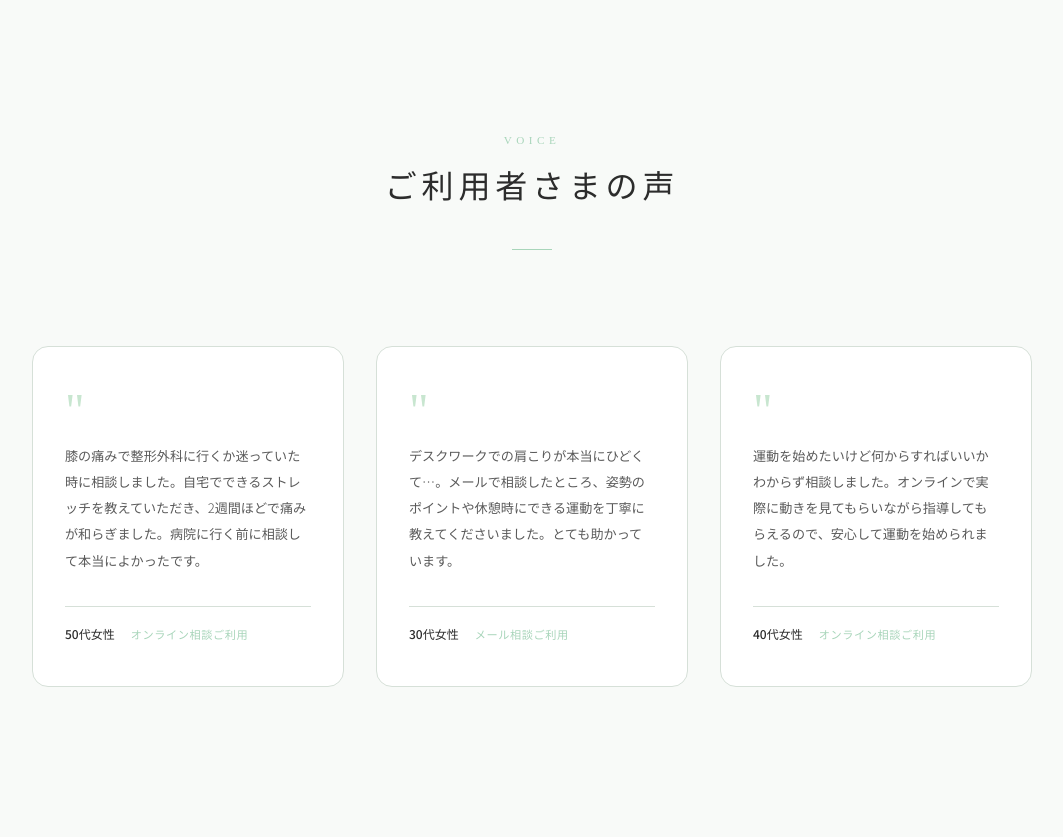
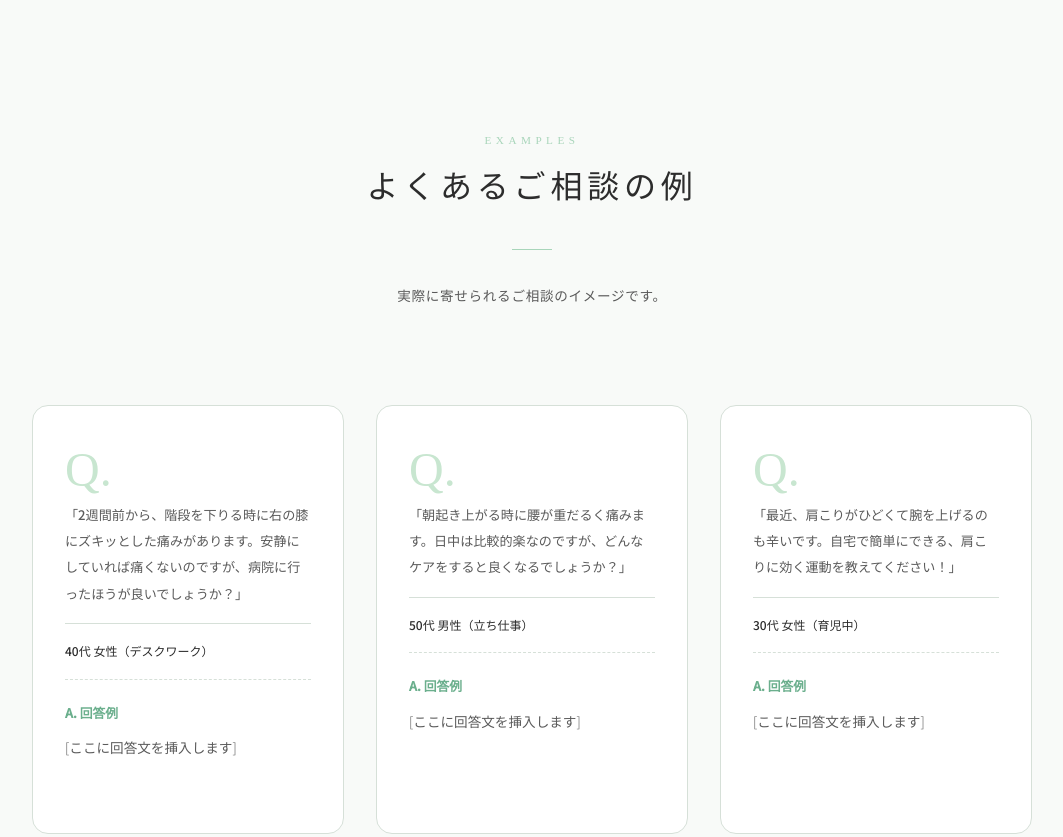
Before and after one commit to kudochin/newsletterLP, a plain HTML site: page index.html in a window 1280 px wide. Shown: the part 8500-9337 px from the top of the page, without its empty margins (108-1171 px from the left). Drawn offline with Linux system fonts and the light colour scheme.

Commit message:
Update voice section to consultation examples

```diff
--- a/index.html
+++ b/index.html
@@ -472,42 +472,58 @@
     </div>
   </section>
 
-  <!-- ===== VOICE SECTION ===== -->
-  <section id="voice" class="section section-alt">
+  <!-- ===== EXAMPLES SECTION ===== -->
+  <section id="examples" class="section section-alt">
     <div class="section-header reveal">
-      <p class="section-en">VOICE</p>
-      <h2 class="section-title">ご利用者さまの声</h2>
+      <p class="section-en">EXAMPLES</p>
+      <h2 class="section-title">よくあるご相談の例</h2>
       <div class="section-divider"></div>
+      <p class="section-desc">実際に寄せられるご相談のイメージです。</p>
     </div>
     <div class="voice-container">
       <div class="voice-card reveal">
-        <div class="voice-quote">"</div>
-        <p class="voice-text">
-          膝の痛みで整形外科に行くか迷っていた時に相談しました。自宅でできるストレッチを教えていただき、2週間ほどで痛みが和らぎました。病院に行く前に相談して本当によかったです。
+        <div class="voice-quote">Q.</div>
+        <p class="voice-text" style="font-weight: 500; margin-bottom: 1rem;">
+          「2週間前から、階段を下りる時に右の膝にズキッとした痛みがあります。安静にしていれば痛くないのですが、病院に行ったほうが良いでしょうか？」
         </p>
         <div class="voice-author">
-          <span class="voice-age">50代女性</span>
-          <span class="voice-plan">オンライン相談ご利用</span>
+          <span class="voice-age">40代 女性（デスクワーク）</span>
+        </div>
+        <div style="margin-top: 1rem; padding-top: 1rem; border-top: 1px dashed var(--border-color);">
+          <span style="font-size: 0.8rem; font-weight: bold; color: var(--accent-pink-dark);">A. 回答例</span>
+          <p class="voice-text" style="font-size: 0.85rem; color: var(--text-secondary); margin-top: 0.5rem;">
+            [ここに回答文を挿入します]
+          </p>
         </div>
       </div>
       <div class="voice-card reveal" style="animation-delay: 0.15s;">
-        <div class="voice-quote">"</div>
-        <p class="voice-text">
-          デスクワークでの肩こりが本当にひどくて…。メールで相談したところ、姿勢のポイントや休憩時にできる運動を丁寧に教えてくださいました。とても助かっています。
+        <div class="voice-quote">Q.</div>
+        <p class="voice-text" style="font-weight: 500; margin-bottom: 1rem;">
+          「朝起き上がる時に腰が重だるく痛みます。日中は比較的楽なのですが、どんなケアをすると良くなるでしょうか？」
         </p>
         <div class="voice-author">
-          <span class="voice-age">30代女性</span>
-          <span class="voice-plan">メール相談ご利用</span>
+          <span class="voice-age">50代 男性（立ち仕事）</span>
+        </div>
+        <div style="margin-top: 1rem; padding-top: 1rem; border-top: 1px dashed var(--border-color);">
+          <span style="font-size: 0.8rem; font-weight: bold; color: var(--accent-pink-dark);">A. 回答例</span>
+          <p class="voice-text" style="font-size: 0.85rem; color: var(--text-secondary); margin-top: 0.5rem;">
+            [ここに回答文を挿入します]
+          </p>
         </div>
       </div>
       <div class="voice-card reveal" style="animation-delay: 0.3s;">
-        <div class="voice-quote">"</div>
-        <p class="voice-text">
-          運動を始めたいけど何からすればいいかわからず相談しました。オンラインで実際に動きを見てもらいながら指導してもらえるので、安心して運動を始められました。
+        <div class="voice-quote">Q.</div>
+        <p class="voice-text" style="font-weight: 500; margin-bottom: 1rem;">
+          「最近、肩こりがひどくて腕を上げるのも辛いです。自宅で簡単にできる、肩こりに効く運動を教えてください！」
         </p>
         <div class="voice-author">
-          <span class="voice-age">40代女性</span>
-          <span class="voice-plan">オンライン相談ご利用</span>
+          <span class="voice-age">30代 女性（育児中）</span>
+        </div>
+        <div style="margin-top: 1rem; padding-top: 1rem; border-top: 1px dashed var(--border-color);">
+          <span style="font-size: 0.8rem; font-weight: bold; color: var(--accent-pink-dark);">A. 回答例</span>
+          <p class="voice-text" style="font-size: 0.85rem; color: var(--text-secondary); margin-top: 0.5rem;">
+            [ここに回答文を挿入します]
+          </p>
         </div>
       </div>
     </div>
```
